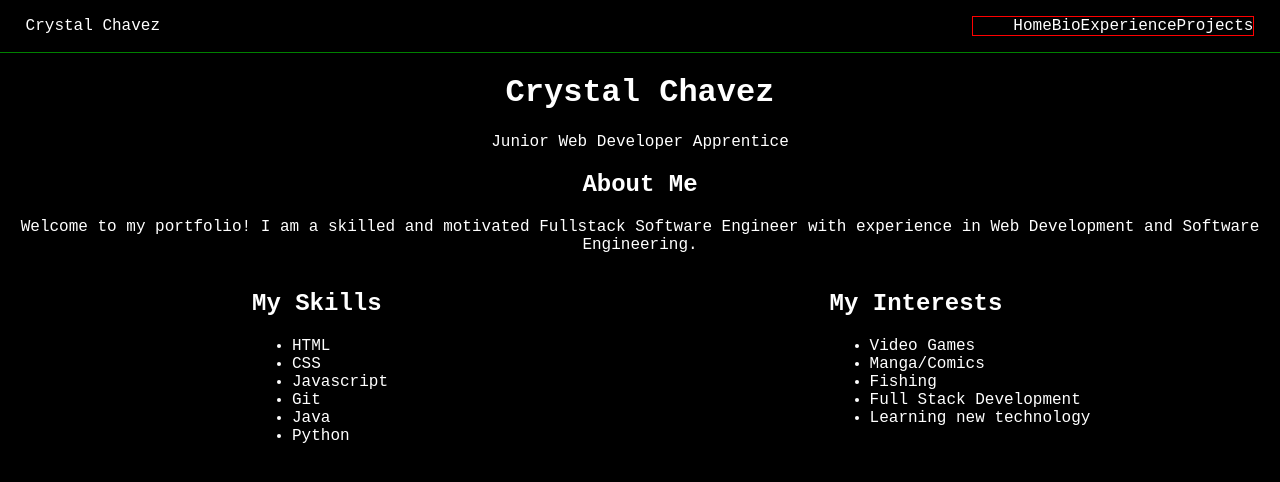
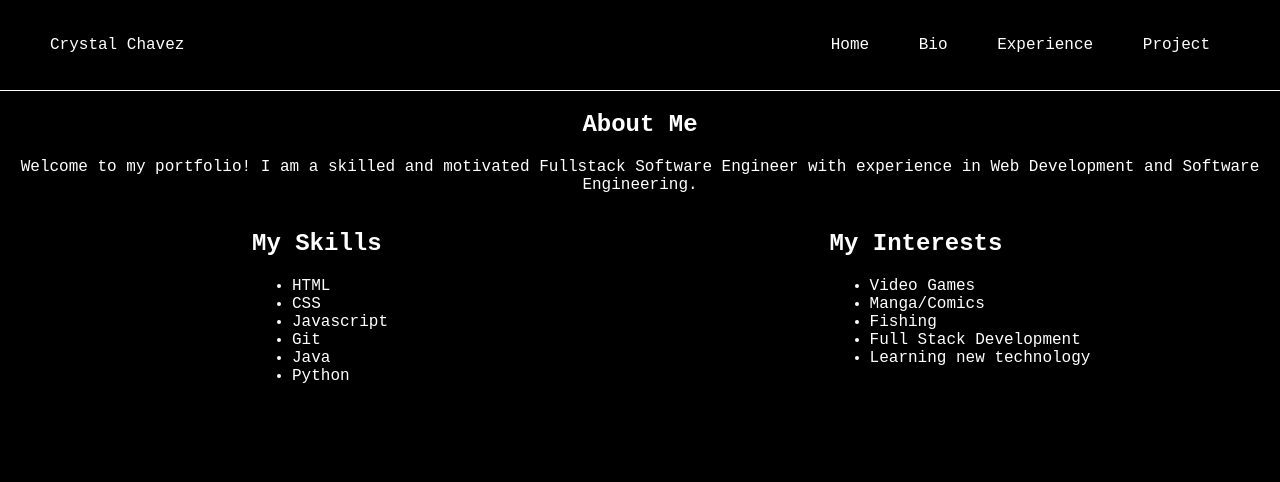
Before and after one commit to SWE2-0-Open-8-US/html-project-crystalchavez99, a plain HTML site: page bio.html in a window 1280 px wide. Drawn offline with Linux system fonts and the light colour scheme.

Commit message:
navbar finished!

```diff
--- a/bio.html
+++ b/bio.html
@@ -7,20 +7,17 @@
     <link rel="stylesheet" href="style.css">
 </head>
 <body>
-    <div  id="nav">
+    <header  id="nav">
         <div id="name">Crystal Chavez</div>
-        <ul class="pages">
-            <!-- <div id="pages"> -->
-                <a href="home.html"><li>Home</li></a>
-                <a href="bio.html"><li>Bio</li></a>
-                <a href="experience.html"><li>Experience</li></a>
-                <a href="portfolio.html"><li>Projects</li></a>
-            <!-- </div> -->
-        </ul>
-    </div>
-    <header>
-        <h1>Crystal Chavez</h1>
-        <p>Junior Web Developer Apprentice</p>
+        <nav class="pages">
+            <ul>
+                <li><a href="home.html">Home</a></li>
+                <li><a href="bio.html">Bio</a></li>
+                <li><a href="experience.html">Experience</a></li>
+                <li><a href="portfolio.html">Project</a></li>
+            </ul>
+
+        </nav>
     </header>
     <div id="intro">
         <h2>About Me </h2>
--- a/style.css
+++ b/style.css
@@ -6,6 +6,21 @@ body, html{
     padding: 0;
     height: 100%;
 }
+
+header{
+    display: flex;
+    justify-content: space-between;
+    align-items: center;
+    padding: 1.25em 3.125em;
+    border-bottom: 1px solid white;
+}
+
+header li{
+    list-style-type: none;
+    display: inline-block;
+    padding: 0 1.25em;
+}
+
 #main{
     display: flex;
     justify-content: center;
@@ -14,9 +29,8 @@ body, html{
     height: 90%;
 }
 
-header{
-    text-align: center;
-}
+
+
 #bio{
     display: grid;
     grid-template-columns: 1fr 1fr;
@@ -34,7 +48,7 @@ header{
     background-color: black;
 } */
 
-#nav{
+/* #nav{
     display: flex;
     justify-content: space-between;
     border-bottom: 1px solid green;
@@ -44,18 +58,17 @@ header{
 
 #nav  li {
     list-style-type: none;
-}
+} */
 
 /* #pages{
     display: flex;
     border: 1px solid red;
 }  */
 
-.pages{
+/* .pages{
     display: flex;
     justify-content: space-around;
-    border: 1px solid red;
-}
+} */
 /* #pages > a{
     margin-right: 4%;
 } */
@@ -64,6 +77,7 @@ header{
 a{
     text-decoration: none;
     color:white;
+    transition: all 0.3s ease 0s;
 }
 
 a:hover{
```
Also changed, not shown: experience.html (+11 -10 lines), home.html (+11 -10 lines), portfolio.html (+11 -10 lines).
